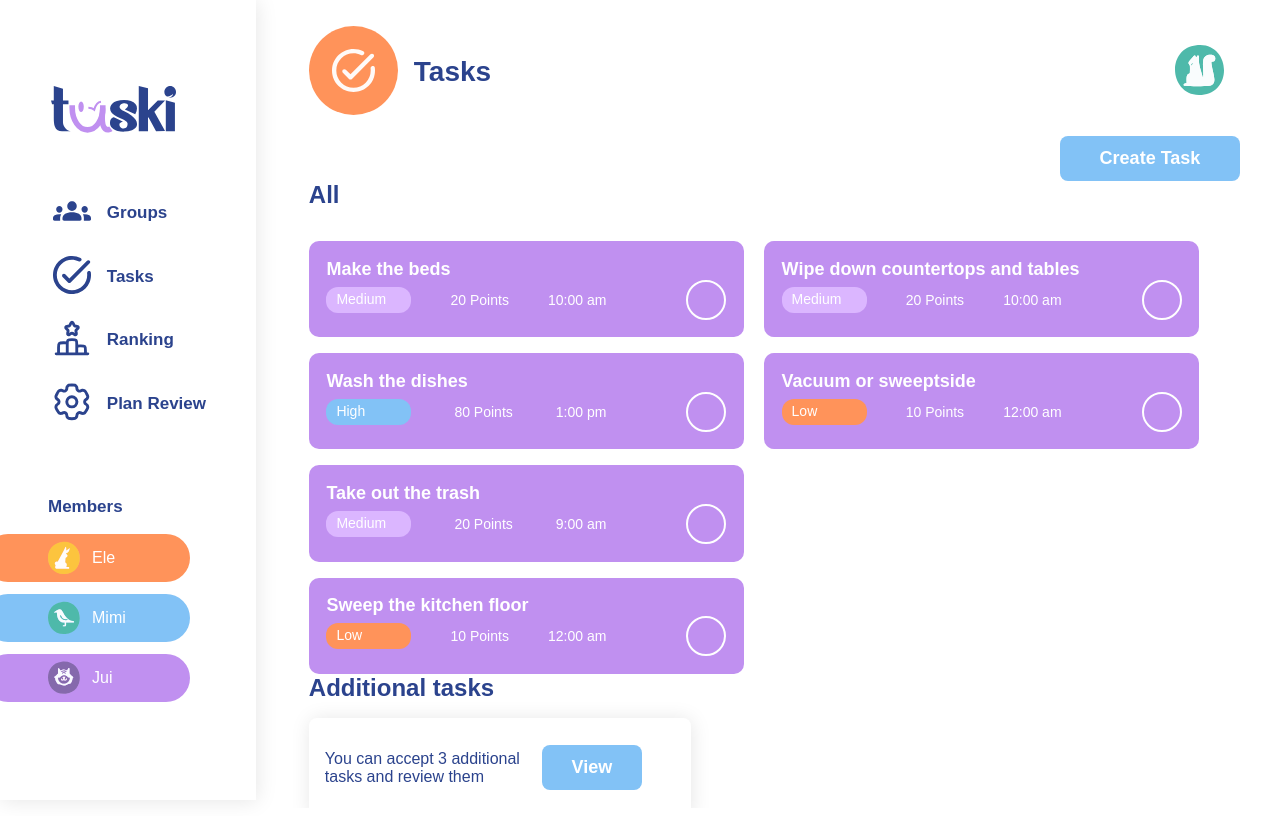
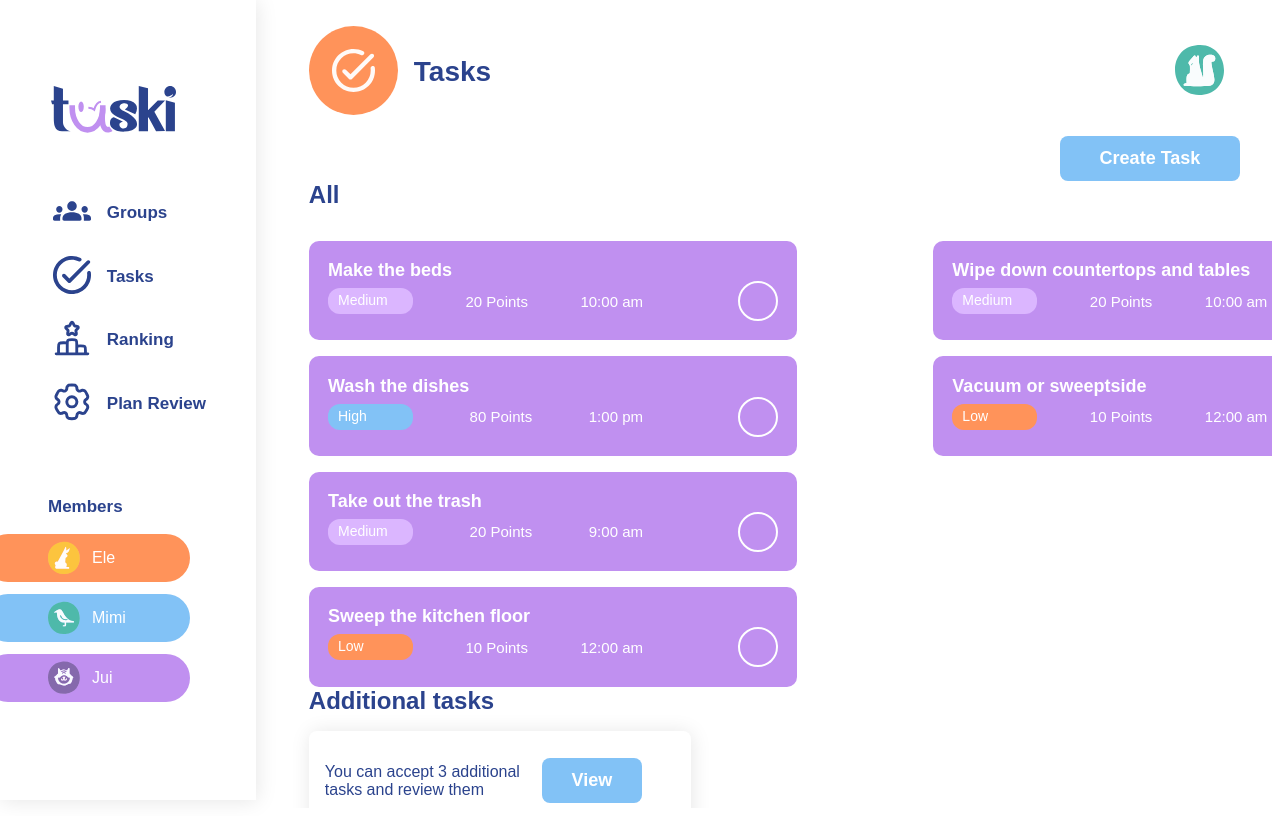
Before and after one commit to NikSala10/TaskiProject, a React (Vite) app: page /tasks in a window 1280 px wide. Built offline with nearby package versions, Linux system fonts and the light colour scheme.

Commit message:
style(components/taskList): add styles for TaskList component

```diff
--- a/src/components/TasksList/TasksList.tsx
+++ b/src/components/TasksList/TasksList.tsx
@@ -3,7 +3,7 @@ import TaskItem from "../TaskItem/TaskItem";
 
 const TasksList = ({ tasks }: TaskListProps) => {
   return (
-    <div className="tasks-list" style={{ display: "flex", gap: "20px" }}>
+    <div className="tasks-list">
       <div className="tasks-column">
         {tasks.slice(0, 4).map((task) => (
           <TaskItem key={task.id} task={task} />
--- a/src/pages/Tasks/Tasks.css
+++ b/src/pages/Tasks/Tasks.css
@@ -38,9 +38,9 @@
 
 .task-item {
   background-color: #C090F0;
-  padding: 1.1rem;
+  padding: 1.2rem;
   border-radius: 10px;
-  width: 400px;
+  width: 450px;
   display: flex;
   flex-direction: column;
   color: white;
@@ -69,7 +69,7 @@
 }
 
 .text-info p {
-  font-size: 14px;
+  font-size: 15px;
   color: #ffffff;
   margin: 0;
   padding: 0;
@@ -113,7 +113,7 @@
 }
 .tasks-list {
   display: flex;
-  gap: 2rem;
+  gap: 8.5rem;
 }
 
 .tasks-column {
```
